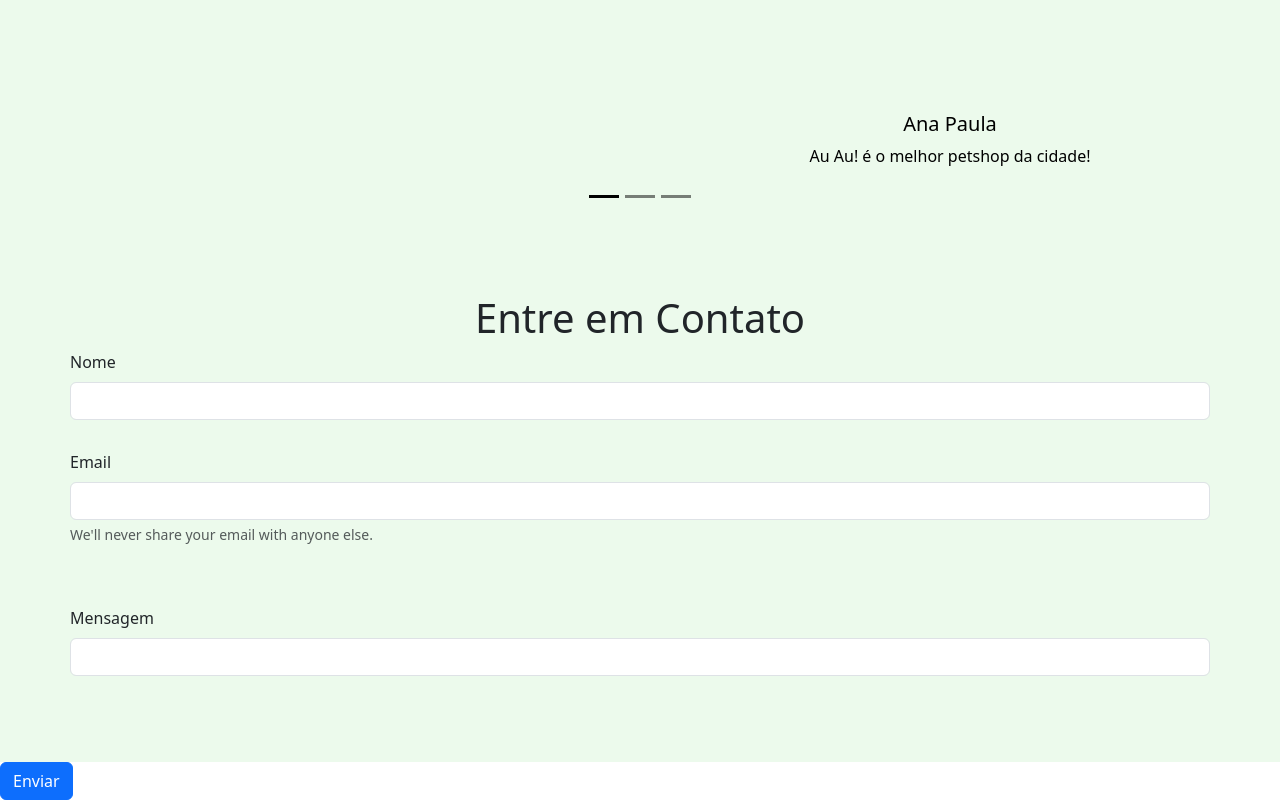
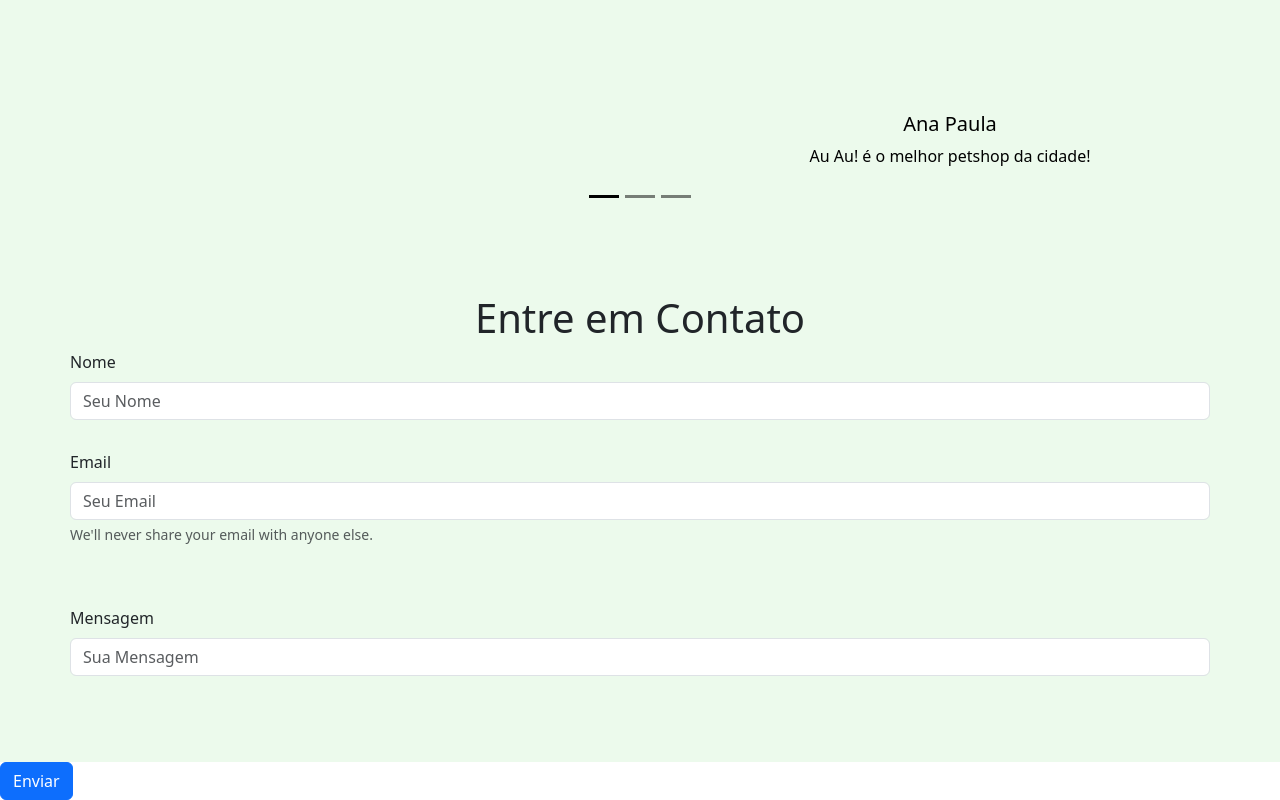
Before and after one commit to Alexandraaversani/atividade-bootstrap, a plain HTML site: page index.html in a window 1280 px wide. Shown: the part 2346-3146 px from the top of the page. Drawn offline with nearby package versions, Linux system fonts and the light colour scheme.

Commit message:
finalização do formulário

```diff
--- a/index.html
+++ b/index.html
@@ -255,16 +255,16 @@
                 <div class="mb-3" style="padding: 70px; height: 35px;">
                   <h1 style="text-align: center; ">Entre em Contato</h1>
                   <label for="exampleInputEmail1" class="form-label">Nome</label>
-                  <input type="email" class="form-control" id="exampleInputEmail1" aria-describedby="emailHelp">
+                  <input type="text" class="form-control" id="formGroupExampleInput" placeholder="Seu Nome">
                 </div>
                 <div class="mb-3" style="padding: 70px; height: 35px;">
                   <label for="exampleInputPassword1" class="form-label">Email</label>
-                  <input type="email" class="form-control" id="exampleInputEmail1" aria-describedby="emailHelp">
+                  <input type="text" class="form-control" id="formGroupExampleInput" placeholder="Seu Email">
                   <div id="emailHelp" class="form-text">We'll never share your email with anyone else.</div>
                 </div>
                 <div class="mb-3" style="padding: 70px;">
                   <label for="exampleInputPassword1" class="form-label">Mensagem</label>
-                  <input type="password" class="form-control" id="exampleInputPassword1">
+                  <input type="text" class="form-control" id="formGroupExampleInput" placeholder="Sua Mensagem">
                 </div>
                 </div>
                 <button type="submit" class="btn btn-primary">Enviar</button>
```
